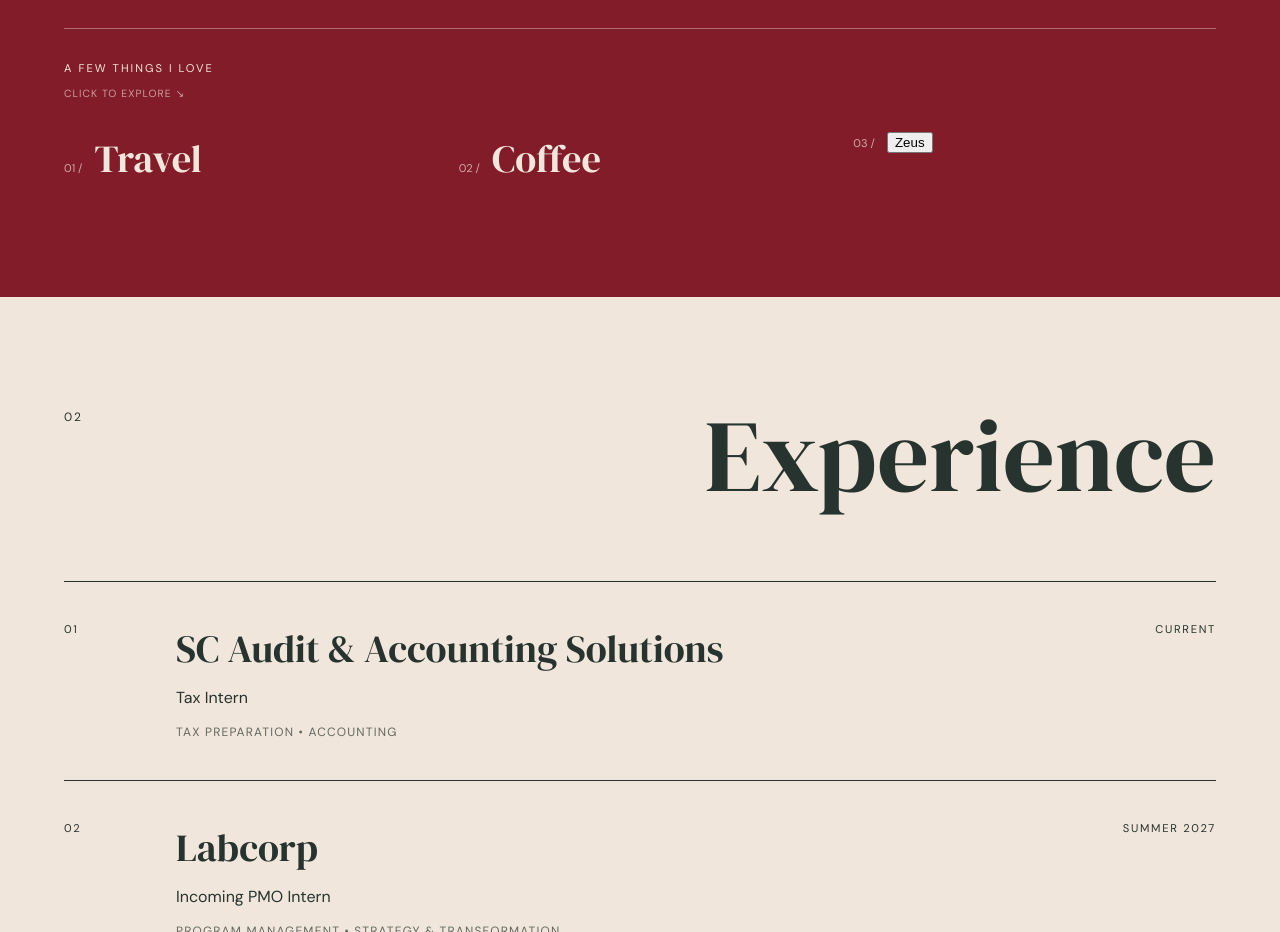
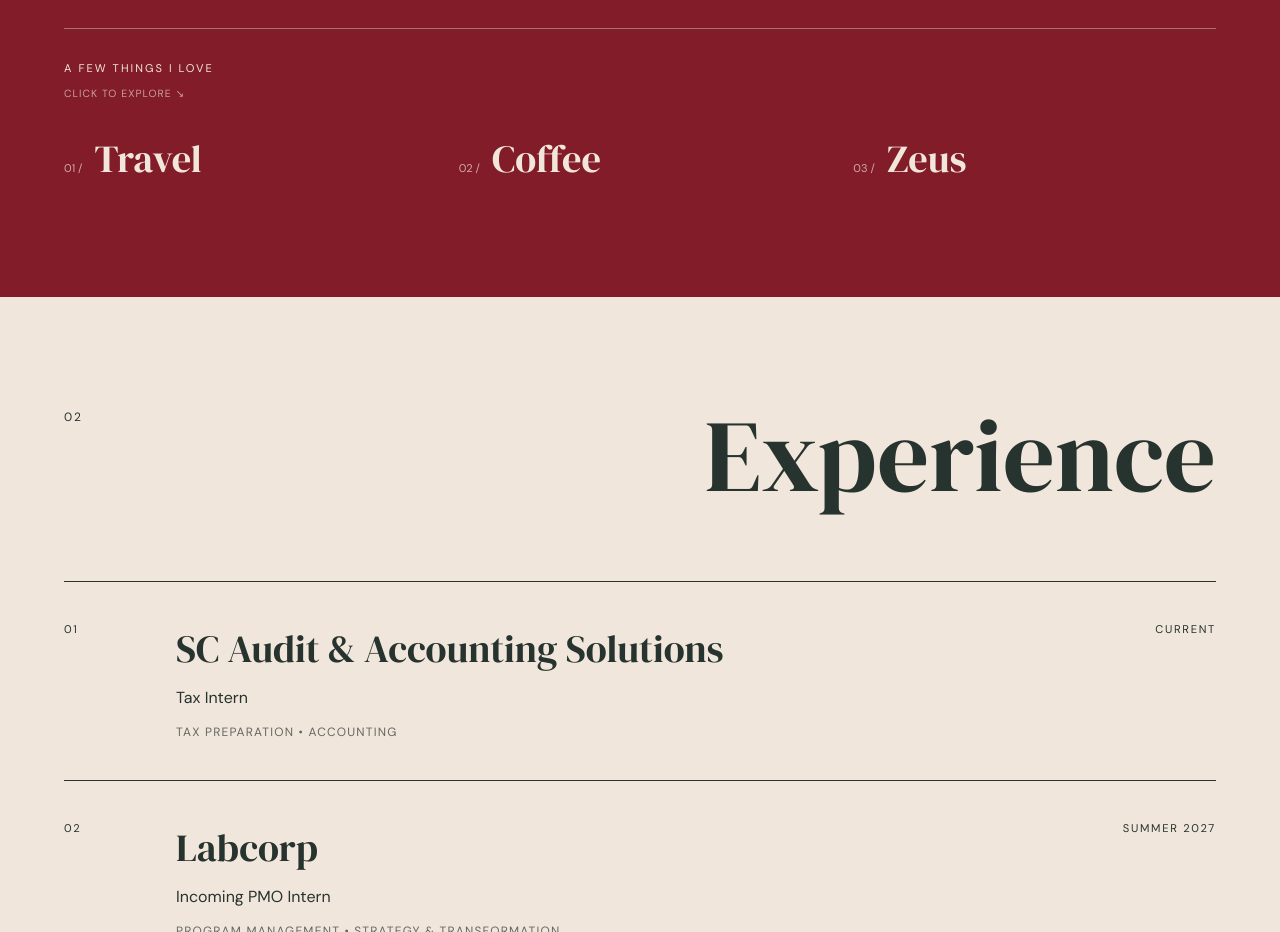
Before and after one commit to gmfranz1-code/personal-website, a plain HTML site: page index.html in a window 1280 px wide. Shown: the part 1300-2232 px from the top of the page. Drawn offline with Linux system fonts and the light colour scheme.

Commit message:
Fix Zeus button styling

```diff
--- a/index.html
+++ b/index.html
@@ -130,7 +130,7 @@
         <div class="interest zeus-interest">
           <span>03 /</span>
 
-          <button class="zeus-button" type="button">
+          <button class="interest-button zeus-button" type="button">
             Zeus
           </button>
 
```
